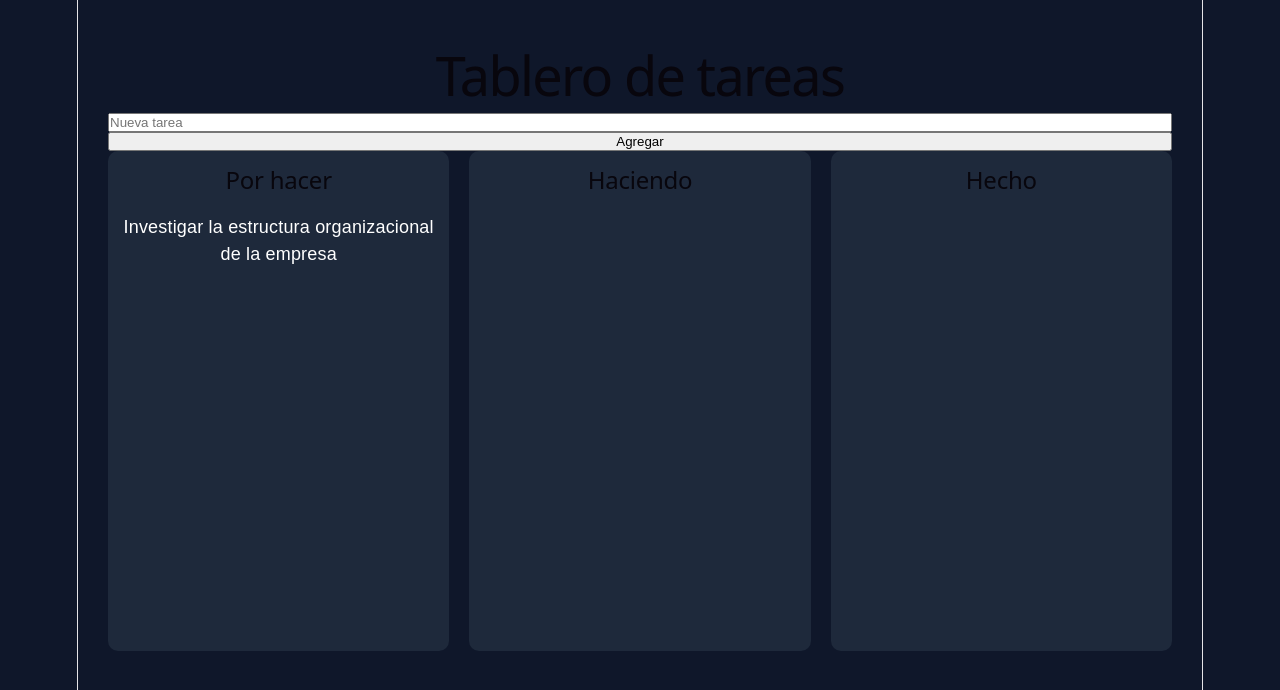
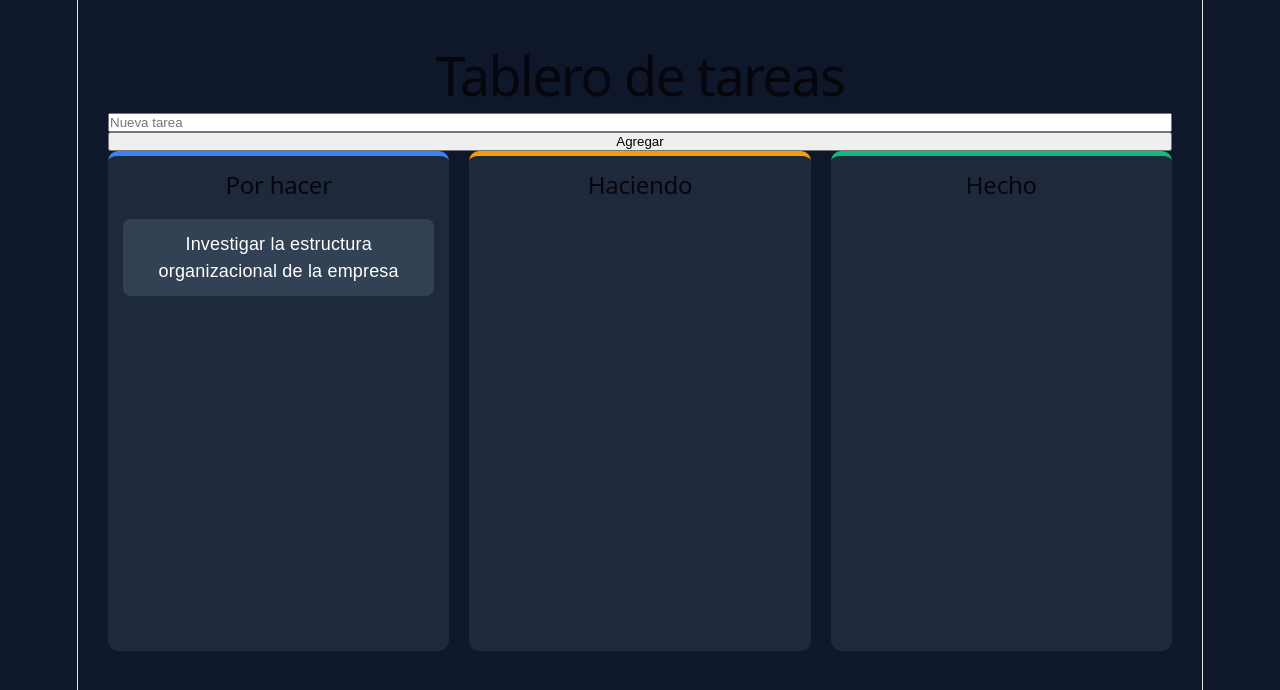
Before and after one commit to vicvqz/tablero-tareas, a React (Vite) app: page / in a window 1280 px wide. Shown: the top 690 px of the page. Built offline with nearby package versions, Linux system fonts and the light colour scheme.

Commit message:
funcionalidad arrastre

```diff
--- a/src/App.css
+++ b/src/App.css
@@ -78,8 +78,7 @@ h1 {
   padding: 12px;
   border-radius: 8px;
   margin-bottom: 10px;
-  cursor: pointer;
-  transition: transform 0.2s;
+  cursor: grab;
 }
 
 .task-card:hover {
--- a/src/components/tablero.jsx
+++ b/src/components/tablero.jsx
@@ -60,37 +60,116 @@ const onDragEnd = (result) => {
         Agregar
       </button>
 
+ <DragDropContext onDragEnd={onDragEnd}>
   <div className="board">
-  <div className="column">
+
+    <Droppable droppableId="todo">
+      {(provided) => (
+        <div
+          className="column todo"
+          ref={provided.innerRef}
+          {...provided.droppableProps}
+        >
           <h2>Por hacer</h2>
 
           {tasks
             .filter(task => task.status === "todo")
-      .map(task => (
-        <p key={task.id}>{task.title}</p>
+            .map((task, index) => (
+              <Draggable
+                key={task.id}
+                draggableId={task.id}
+                index={index}
+              >
+                {(provided) => (
+                  <div
+                    className="task-card"
+                    ref={provided.innerRef}
+                    {...provided.draggableProps}
+                    {...provided.dragHandleProps}
+                  >
+                    {task.title}
+                  </div>
+                )}
+              </Draggable>
             ))}
+
+          {provided.placeholder}
         </div>
+      )}
+    </Droppable>
 
-<div className="column">
+    <Droppable droppableId="doing">
+      {(provided) => (
+        <div
+          className="column doing"
+          ref={provided.innerRef}
+          {...provided.droppableProps}
+        >
           <h2>Haciendo</h2>
 
           {tasks
             .filter(task => task.status === "doing")
-      .map(task => (
-        <p key={task.id}>{task.title}</p>
+            .map((task, index) => (
+              <Draggable
+                key={task.id}
+                draggableId={task.id}
+                index={index}
+              >
+                {(provided) => (
+                  <div
+                    className="task-card"
+                    ref={provided.innerRef}
+                    {...provided.draggableProps}
+                    {...provided.dragHandleProps}
+                  >
+                    {task.title}
+                  </div>
+                )}
+              </Draggable>
             ))}
+
+          {provided.placeholder}
         </div>
+      )}
+    </Droppable>
 
-  <div className="column">
+    <Droppable droppableId="done">
+      {(provided) => (
+        <div
+          className="column done"
+          ref={provided.innerRef}
+          {...provided.droppableProps}
+        >
           <h2>Hecho</h2>
 
           {tasks
             .filter(task => task.status === "done")
-      .map(task => (
-        <p key={task.id}>{task.title}</p>
+            .map((task, index) => (
+              <Draggable
+                key={task.id}
+                draggableId={task.id}
+                index={index}
+              >
+                {(provided) => (
+                  <div
+                    className="task-card"
+                    ref={provided.innerRef}
+                    {...provided.draggableProps}
+                    {...provided.dragHandleProps}
+                  >
+                    {task.title}
+                  </div>
+                )}
+              </Draggable>
             ))}
+
+          {provided.placeholder}
         </div>
+      )}
+    </Droppable>
+
   </div>
+</DragDropContext>
     </>
   );
 }
```
Lines whose indentation alone changed are shown as unchanged.
